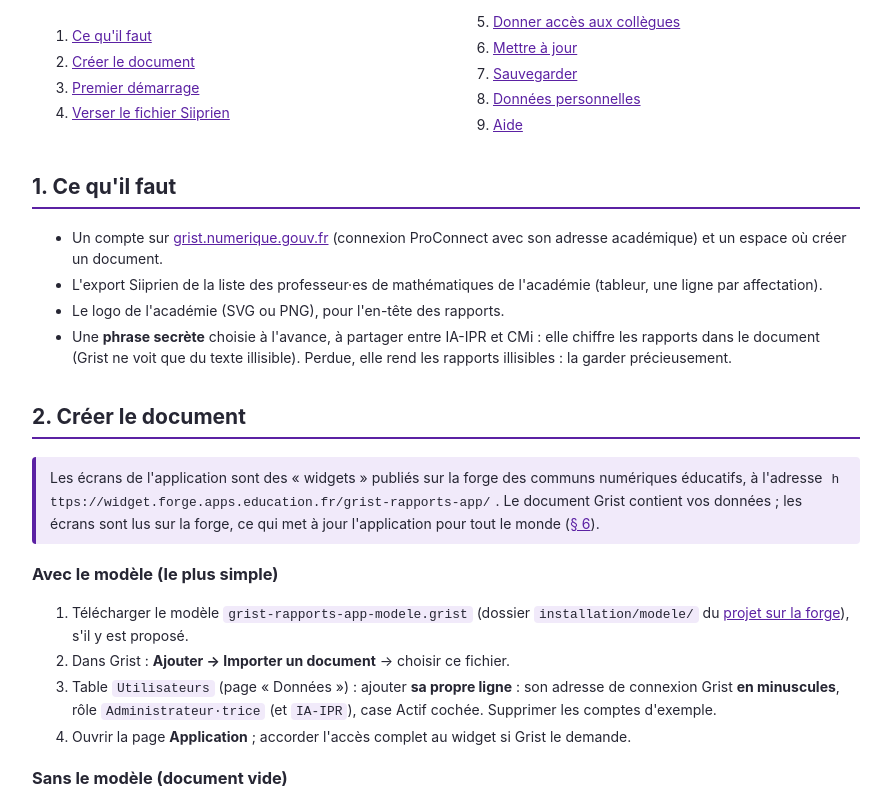
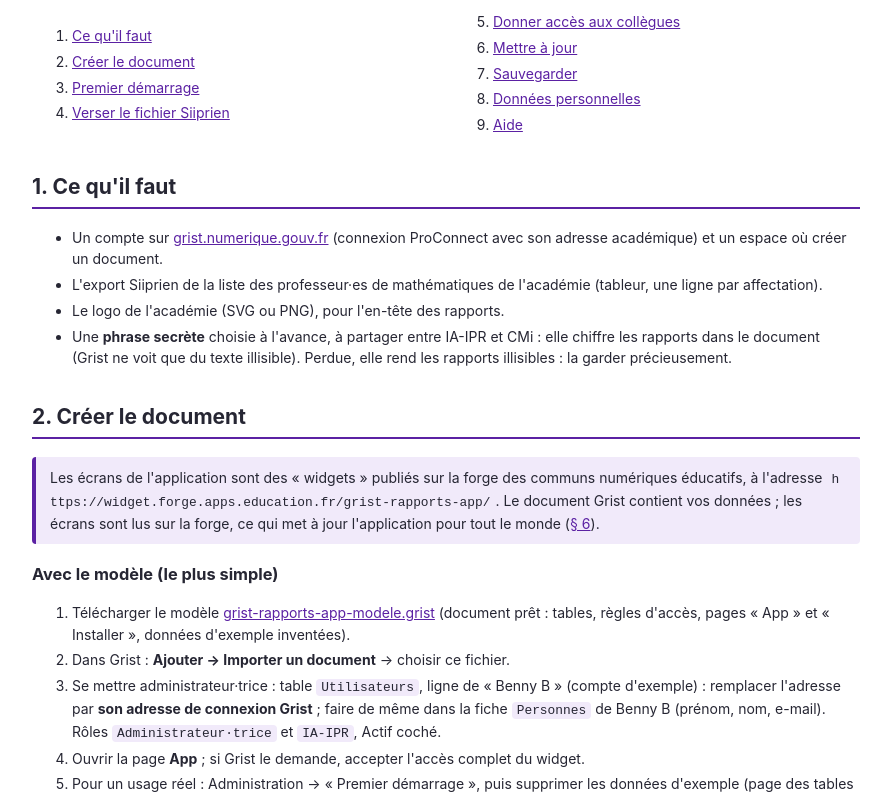
Before and after one commit to VPantaloni/grist-rapports-app, a plain HTML site: page site/installation.html in a window 1280 px wide. Shown: the part 168-962 px from the top of the page, without its empty margins (194-1085 px from the left). Drawn offline with Linux system fonts and the light colour scheme.

Commit message:
Modèle .grist publié (données d'exemple, compte d'exemple Benny B, historique purgé) ; guide et README : installation avec le modèle
Co-Authored-By: Claude Opus 5.5 <noreply@anthropic.com>
Claude-Session: https://claude.ai/code/session_01QevsfY1FNqTcAc1e8Ff2jc

```diff
--- a/site/installation.html
+++ b/site/installation.html
@@ -58,13 +58,17 @@
 
 <h3>Avec le modèle (le plus simple)</h3>
 <ol>
-  <li>Télécharger le modèle <code>grist-rapports-app-modele.grist</code> (dossier <code>installation/modele/</code> du
-    <a href="https://forge.apps.education.fr/widget/grist-rapports-app">projet sur la forge</a>), s'il y est proposé.</li>
+  <li>Télécharger le modèle
+    <a href="https://forge.apps.education.fr/widget/grist-rapports-app/-/raw/main/installation/modele/grist-rapports-app-modele.grist?inline=false">grist-rapports-app-modele.grist</a>
+    (document prêt : tables, règles d'accès, pages « App » et « Installer », données d'exemple inventées).</li>
   <li>Dans Grist : <strong>Ajouter → Importer un document</strong> → choisir ce fichier.</li>
-  <li>Table <code>Utilisateurs</code> (page « Données ») : ajouter <strong>sa propre ligne</strong> : son adresse de
-    connexion Grist <strong>en minuscules</strong>, rôle <code>Administrateur·trice</code> (et <code>IA-IPR</code>),
-    case Actif cochée. Supprimer les comptes d'exemple.</li>
-  <li>Ouvrir la page <strong>Application</strong> ; accorder l'accès complet au widget si Grist le demande.</li>
+  <li>Se mettre administrateur·trice : table <code>Utilisateurs</code>, ligne de « Benny B » (compte d'exemple) :
+    remplacer l'adresse par <strong>son adresse de connexion Grist</strong> ; faire de même dans la fiche
+    <code>Personnes</code> de Benny B (prénom, nom, e-mail). Rôles <code>Administrateur·trice</code> et <code>IA-IPR</code>,
+    Actif coché.</li>
+  <li>Ouvrir la page <strong>App</strong> ; si Grist le demande, accepter l'accès complet du widget.</li>
+  <li>Pour un usage réel : Administration → « Premier démarrage », puis supprimer les données d'exemple (page des
+    tables brutes) ou repartir d'un nouveau modèle.</li>
 </ol>
 
 <h3>Sans le modèle (document vide)</h3>
```
Also changed, not shown: 2 other files.
